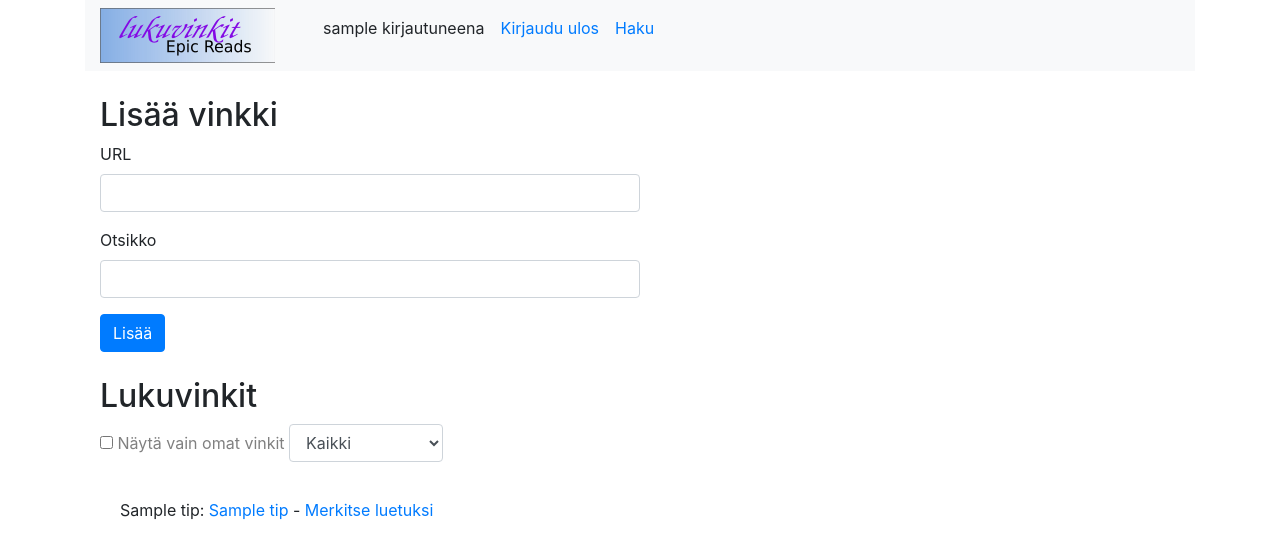
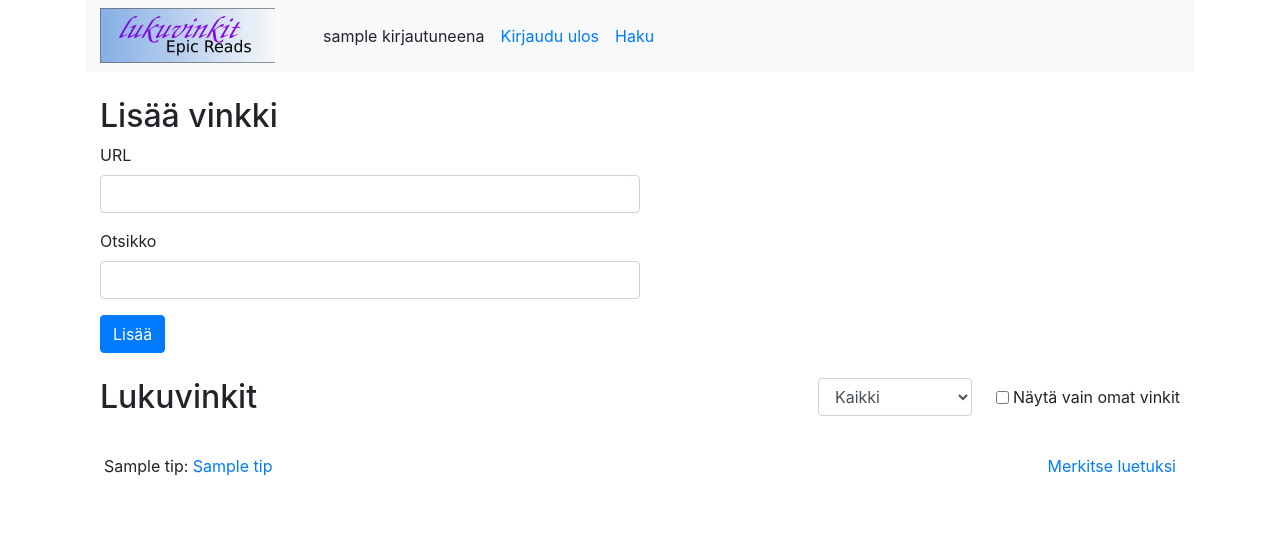
Before and after one commit to Faktatykki/lukuvinkkikirjasto-ohtu-2022, a Flask app: template src/templates/main_page.html in a window 1280 px wide. Shown: the top 559 px of the page. Run offline with Flask 2, Linux system fonts and the light colour scheme; the template is opened without the code that fills it: most values are stand-ins (such as "Sample title", 1, 10 or a date in 2020); some libraries are stand-ins or nearby versions.

Commit message:
Updates to list view ui

```diff
--- a/src/templates/base.html
+++ b/src/templates/base.html
@@ -18,23 +18,23 @@
 						</div>
 					</li>
 					{% if username == None %}
-						<li class="nav-item">
+						<li class="nav-item my-2">
 							<a class="nav-link" href="/signup" id="signup">Luo käyttäjä</a>
 						</li>
-						<li class="nav-item">
+						<li class="nav-item my-2">
 							<a class="nav-link" href="/login" id="login">Kirjaudu sisään</a>
 						</li>
-						<li class="nav-item">
+						<li class="nav-item my-2">
 							<a class="nav-link" href="/search" id="searchpage">Haku</a>
 						</li>
 					{% else %}
-						<li class="nav-item">
+						<li class="nav-item my-2">
 							<div class="nav-link">{{ username }} kirjautuneena</div>
 						</li>
-						<li class="nav-item">
+						<li class="nav-item my-2">
 							<a class="nav-link" href="/logout" id="logout">Kirjaudu ulos</a>
 						</li>
-						<li class="nav-item">
+						<li class="nav-item my-2">
 							<a class="nav-link" href="/search" id="searchpage">Haku</a>
 						</li>
 					{% endif %}
--- a/src/templates/main_page.html
+++ b/src/templates/main_page.html
@@ -17,25 +17,36 @@
 	</form>
 </div>
 <div class="content container">
-	<h2>Lukuvinkit</h2>
+
+	<div class="row">
+
+		<div class="col">
+			<h2>Lukuvinkit</h2>
+		</div>
 	{% if username %}
-		<p>
-			<label for="ownTips" style="color: grey;">
-				<input type="checkbox" id="ownTips"> Näytä vain omat vinkit
-			</label>
-			<label for="readTips" >
+	<div class="col">
+		<div class="form-inline justify-content-end">
+			<label for="readTips" class="mr-lg-4 mb-2 mb-lg-0">
 				<select class="form-control" id="readTips">
 					<option value="all">Kaikki</option>
 					<option value="unread">Lukemattomat</option>
 					<option value="read">Luetut</option>
 				</select>
 			</label>
-		</p>
+			<br class="d-block d-lg-none" />
+			<div class="form-check">
+				<input class="form-check-input" type="checkbox" id="ownTips">
+				<label class="form-check-label" for="ownTips">
+					Näytä vain omat vinkit
+				</label>
+			</div>
+		</div>
+	</div>
 	{% endif %}
-	<table class="table table-striped"
-		<div id="tipsWrapper">
-		</div>
-	</table>
+	</div>
+
+	<div id="tipsWrapper" class="content">
+	</div>
 
 <script src = "https://ajax.googleapis.com/ajax/libs/jquery/3.6.0/jquery.min.js"></script>
 <script type = "text/javascript">
@@ -92,13 +103,14 @@
 		let tipsToShow = tips;
 		{% endif %}
 
-		let ul = document.createElement('ul');
-		ul.setAttribute('id', 'tipsList');
-		ul.className="list-group-flush"
-		ul.style="margin-left:-40px"
+		let tipsList = document.createElement('div');
+		tipsList.setAttribute('id', 'tipsList');
+
 		for (let i = 0; i < tipsToShow.length; i++) {
-			let li = document.createElement('li');
-			li.className="list-group-item"
+			let row = document.createElement('div');
+
+			row.className = (i % 2 === 0) ? 'row' : 'row bg-light';
+
 			let a = document.createElement('a');
 			let linkText = document.createTextNode(tipsToShow[i].url);
 			a.appendChild(linkText);
@@ -109,9 +121,17 @@
 			}
 			a.href = prefix + tipsToShow[i].url;
 			a.target = '_blank';
-			li.innerHTML = tipsToShow[i].title + ': ';
-			li.append(a);
-			ul.append(li);
+
+			let col8 = document.createElement('div');
+			col8.className = "col-8";
+
+			let pLeft = document.createElement('p');
+			pLeft.className = 'm-1';
+
+			pLeft.innerHTML = tipsToShow[i].title + ': ';
+			pLeft.append(a);
+			col8.append(pLeft);
+			row.append(col8);
 
 			{% if username != None %}
 			let aMarkAsRead = document.createElement('a');
@@ -120,16 +140,27 @@
 			);
 			aMarkAsRead.appendChild(linkTextMarkAsRead);
 			aMarkAsRead.href = '/toggle/' + tipsToShow[i].id;
-			li.append(' - ');
-			li.append(aMarkAsRead);
+
+			let col4 = document.createElement('div');
+			col4.className = "col-4";
+
+			let pRight = document.createElement('p');
+			pRight.className = 'text-right m-1';
+
+			pRight.innerHTML = '';
+			pRight.append(aMarkAsRead);
 
 			if ( tipsToShow[i].is_read == 1 ){
 				let markedAsRead = document.createTextNode(' (' + tipsToShow[i].updated + ')');
-				li.append(markedAsRead);
+				pRight.append(markedAsRead);
 			}
+			col4.append(pRight);
+			row.append(col4);
+
+			tipsList.append(row);
 			{% endif %}
 		}
-		tipsWrapper.append(ul);
+		tipsWrapper.append(tipsList);
 	};
 	{% if username != None %}
 	ownTipsCheckbox.addEventListener('click', refreshTips);
```
Also changed, not shown: src/templates/signup.html (+6 -24 lines).
